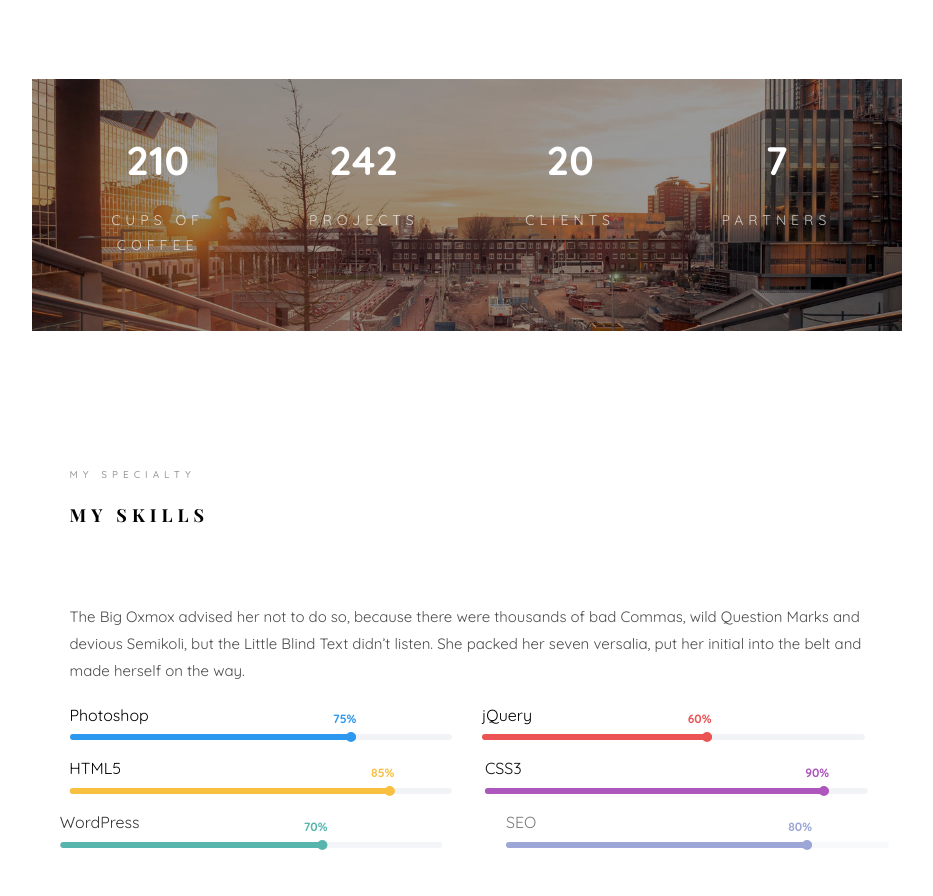
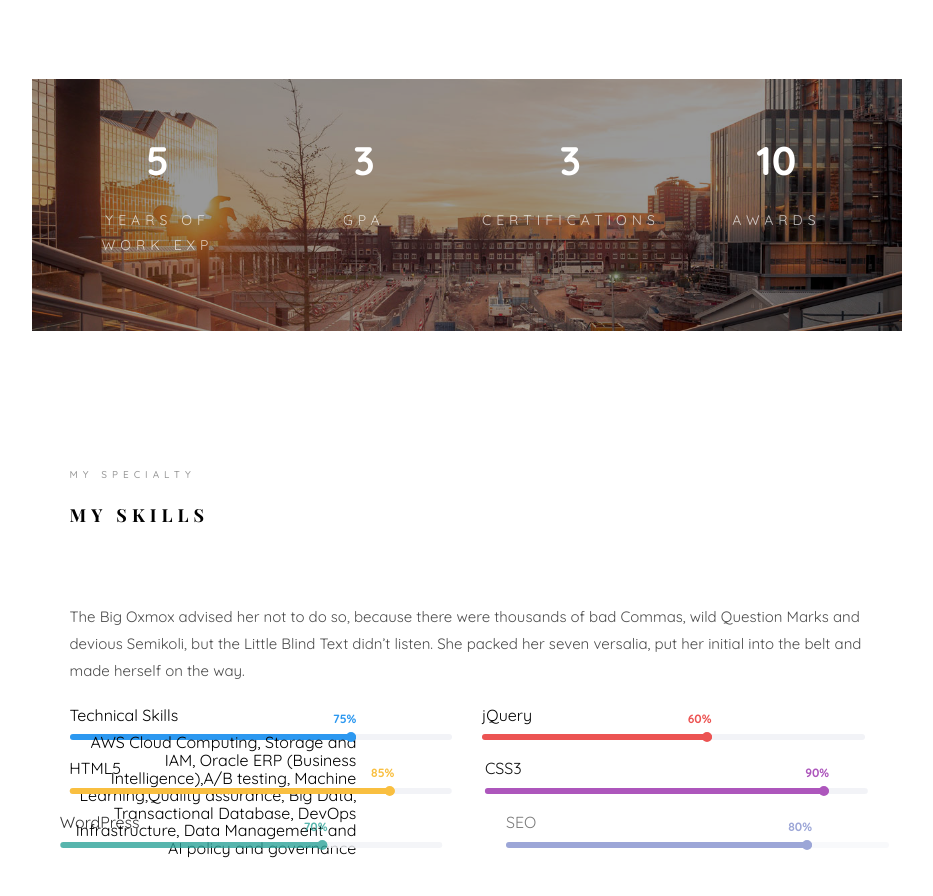
Before and after one commit to vibhabv/vibhabv.github.io, a plain HTML site: page index.html in a window 1280 px wide. Shown: the part 3120-4016 px from the top of the page, without its empty margins (323-1256 px from the left). Drawn offline with nearby package versions, Linux system fonts and the light colour scheme; files whose address does not match are found by name; a web font is replaced by a local one.

Commit message:
Update index.html

```diff
--- a/index.html
+++ b/index.html
@@ -273,20 +273,20 @@ So, come on in, take a look around, and let's embark on a journey of innovation
 					</div>
 					<div class="row">
 						<div class="col-md-3 text-center animate-box">
-							<span class="colorlib-counter js-counter" data-from="0" data-to="309" data-speed="5000" data-refresh-interval="50"></span>
-							<span class="colorlib-counter-label">Cups of coffee</span>
+							<span class="colorlib-counter js-counter" data-from="0" data-to="7" data-speed="5000" data-refresh-interval="50"></span>
+							<span class="colorlib-counter-label">Years of Work Exp</span>
 						</div>
 						<div class="col-md-3 text-center animate-box">
-							<span class="colorlib-counter js-counter" data-from="0" data-to="356" data-speed="5000" data-refresh-interval="50"></span>
-							<span class="colorlib-counter-label">Projects</span>
+							<span class="colorlib-counter js-counter" data-from="0" data-to="3.99" data-speed="5000" data-refresh-interval="50"></span>
+							<span class="colorlib-counter-label">GPA</span>
 						</div>
 						<div class="col-md-3 text-center animate-box">
-							<span class="colorlib-counter js-counter" data-from="0" data-to="30" data-speed="5000" data-refresh-interval="50"></span>
-							<span class="colorlib-counter-label">Clients</span>
+							<span class="colorlib-counter js-counter" data-from="0" data-to="5" data-speed="5000" data-refresh-interval="50"></span>
+							<span class="colorlib-counter-label">Certifications</span>
 						</div>
 						<div class="col-md-3 text-center animate-box">
-							<span class="colorlib-counter js-counter" data-from="0" data-to="10" data-speed="5000" data-refresh-interval="50"></span>
-							<span class="colorlib-counter-label">Partners</span>
+							<span class="colorlib-counter js-counter" data-from="0" data-to="15" data-speed="5000" data-refresh-interval="50"></span>
+							<span class="colorlib-counter-label">Awards</span>
 						</div>
 					</div>
 				</div>
@@ -306,11 +306,12 @@ So, come on in, take a look around, and let's embark on a journey of innovation
 						</div>
 						<div class="col-md-6 animate-box" data-animate-effect="fadeInLeft">
 							<div class="progress-wrap">
-								<h3>Photoshop</h3>
+								<h3>Technical Skills</h3>
 								<div class="progress">
 								 	<div class="progress-bar color-1" role="progressbar" aria-valuenow="75"
 								  	aria-valuemin="0" aria-valuemax="100" style="width:75%">
 								    <span>75%</span>
+										<h3>AWS Cloud Computing, Storage and IAM, Oracle ERP (Business Intelligence),A/B testing, Machine Learning,Quality assurance, Big Data, Transactional Database, DevOps Infrastructure, Data Management and AI policy and governance</h3>
 								  	</div>
 								</div>
 							</div>
```
